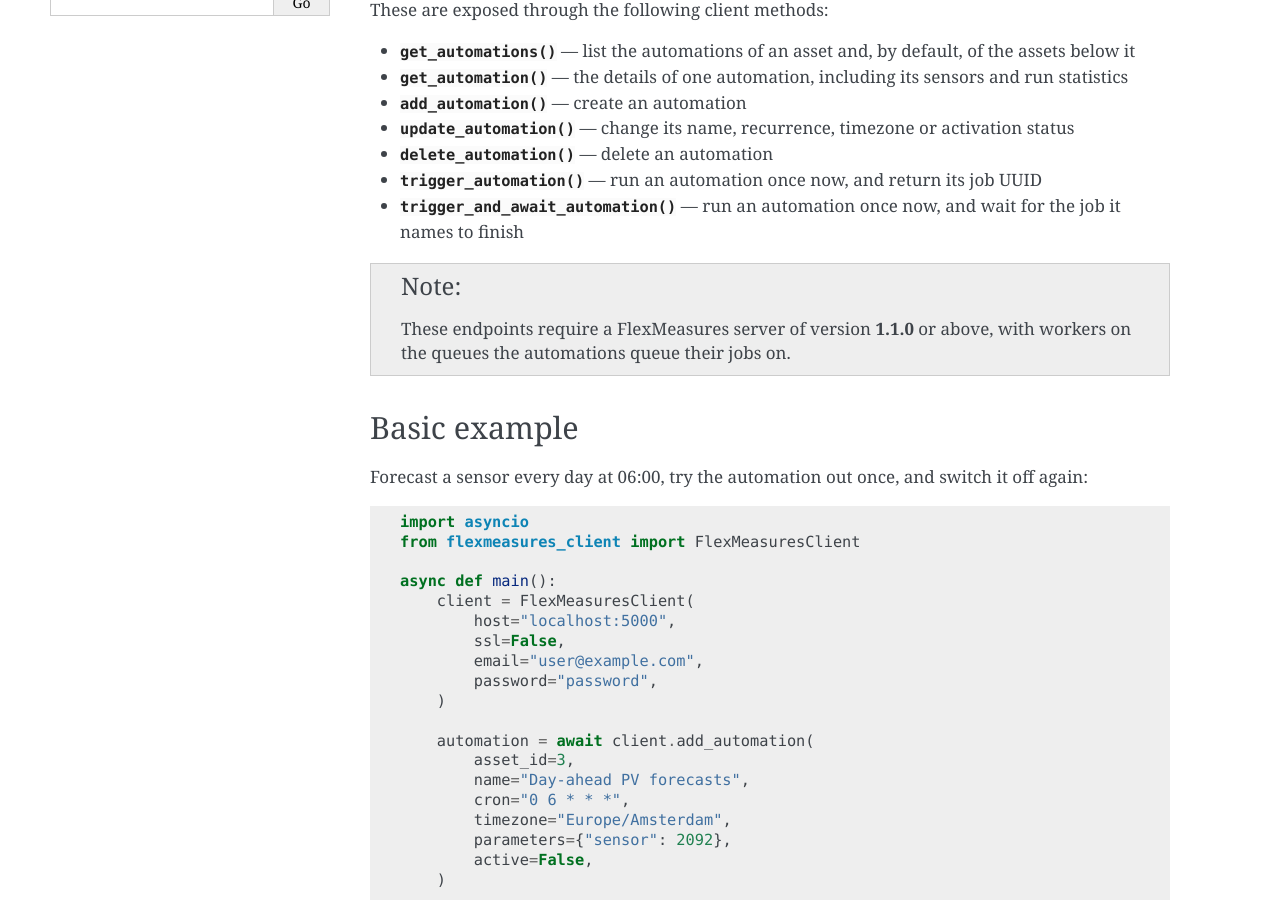
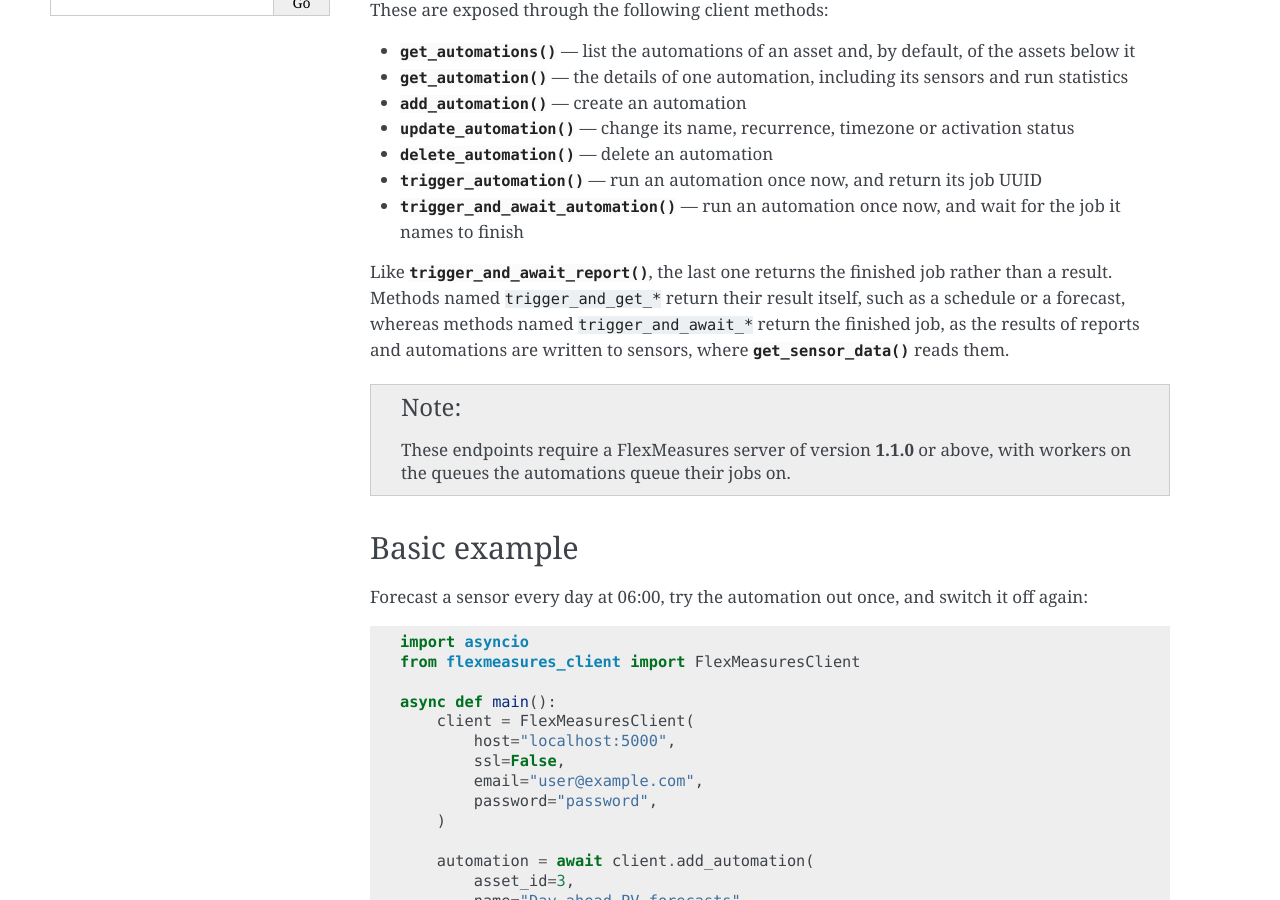
Before and after one commit to FlexMeasures/flexmeasures-client, a Sphinx documentation site: the page built from docs/automations.rst, in a window 1280 px wide and 900 px high, scrolled down 365 px. Built offline with Sphinx 7.4.7, drawn with Linux system fonts in a browser that asks for light colours.

Commit message:
Explain the trigger_and_get_* and trigger_and_await_* naming in the automation guide
Co-Authored-By: Claude Opus 5.5 <noreply@anthropic.com>
Claude-Session: https://claude.ai/code/session_01KVweu7HHCzk5yhWTskgjva
Signed-off-by: F.N. Claessen <felix@seita.nl>

```diff
--- a/docs/automations.rst
+++ b/docs/automations.rst
@@ -23,6 +23,11 @@ These are exposed through the following client methods:
 - :meth:`delete_automation` — delete an automation
 - :meth:`trigger_automation` — run an automation once now, and return its job UUID
 - :meth:`trigger_and_await_automation` — run an automation once now, and wait for the job it names to finish
+
+Like :meth:`trigger_and_await_report`, the last one returns the finished job rather than a result.
+Methods named ``trigger_and_get_*`` return their result itself, such as a schedule or a forecast,
+whereas methods named ``trigger_and_await_*`` return the finished job,
+as the results of reports and automations are written to sensors, where :meth:`get_sensor_data` reads them.
 
 .. note::
 
```
